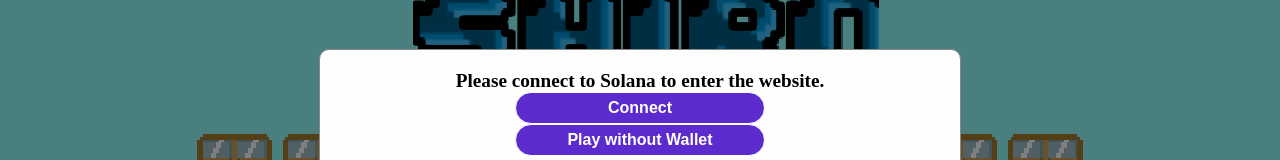
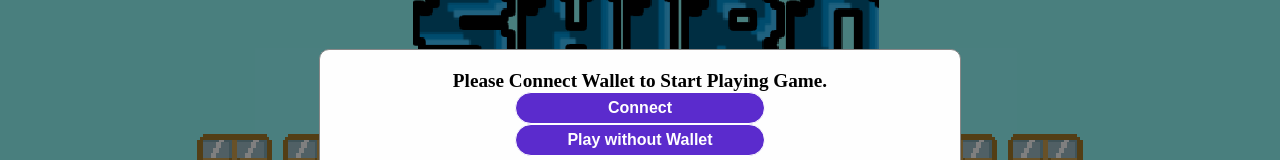
Before and after one commit to noorshanu/cat-cost, a plain HTML site: page index.html in a window 1280 px wide. Shown: the part 207-367 px from the top of the page. Drawn offline with Linux system fonts and the light colour scheme; no server answers.

Commit message:
Update index.html

```diff
--- a/index.html
+++ b/index.html
@@ -107,7 +107,7 @@
       <!-- Modal content -->
       <div class="modal-content">
 
-        <p class="para">Please connect to Solana to enter the website.</p>
+        <p class="para">Please Connect Wallet to Start Playing Game.</p>
         <button id="connectButton" onclick="connectToSolana()" class="btn ">
           Connect
           </button>
```
